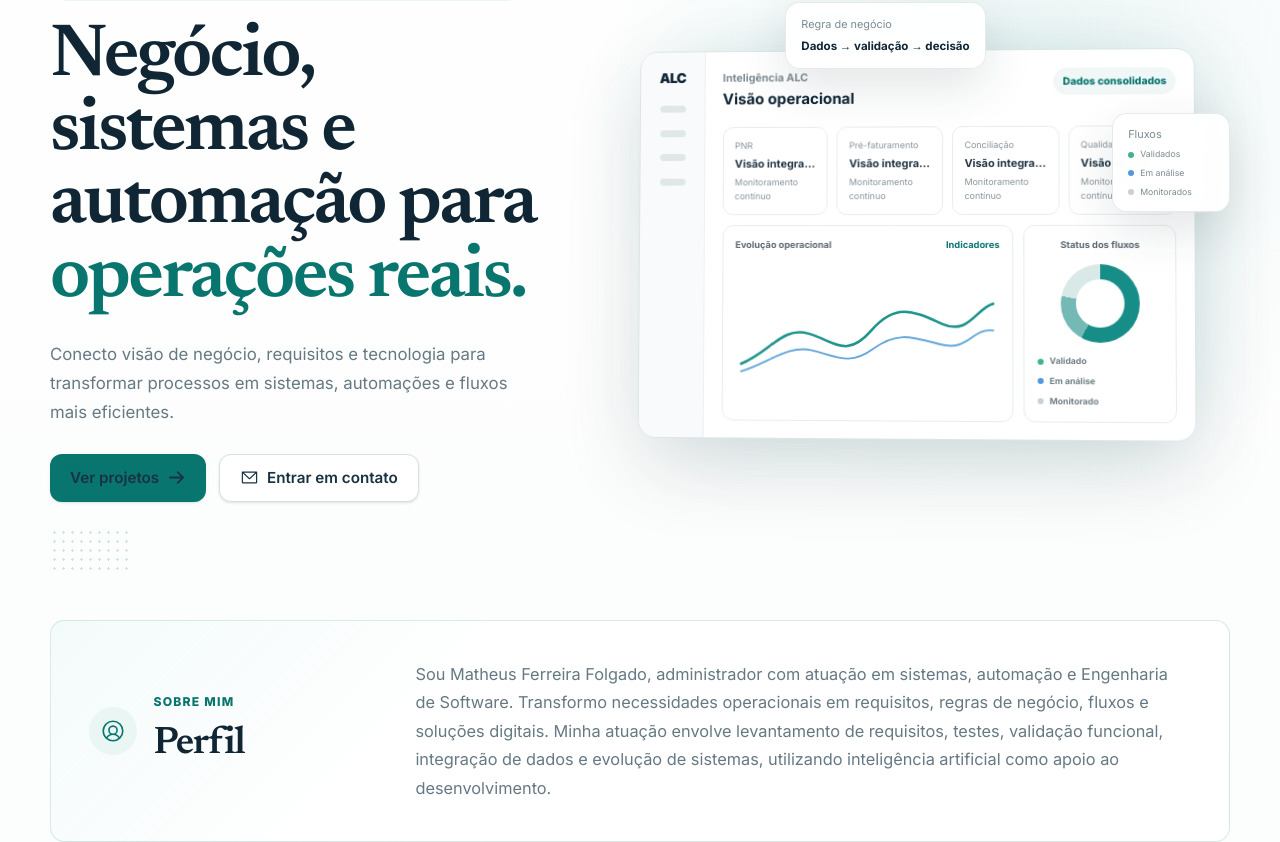
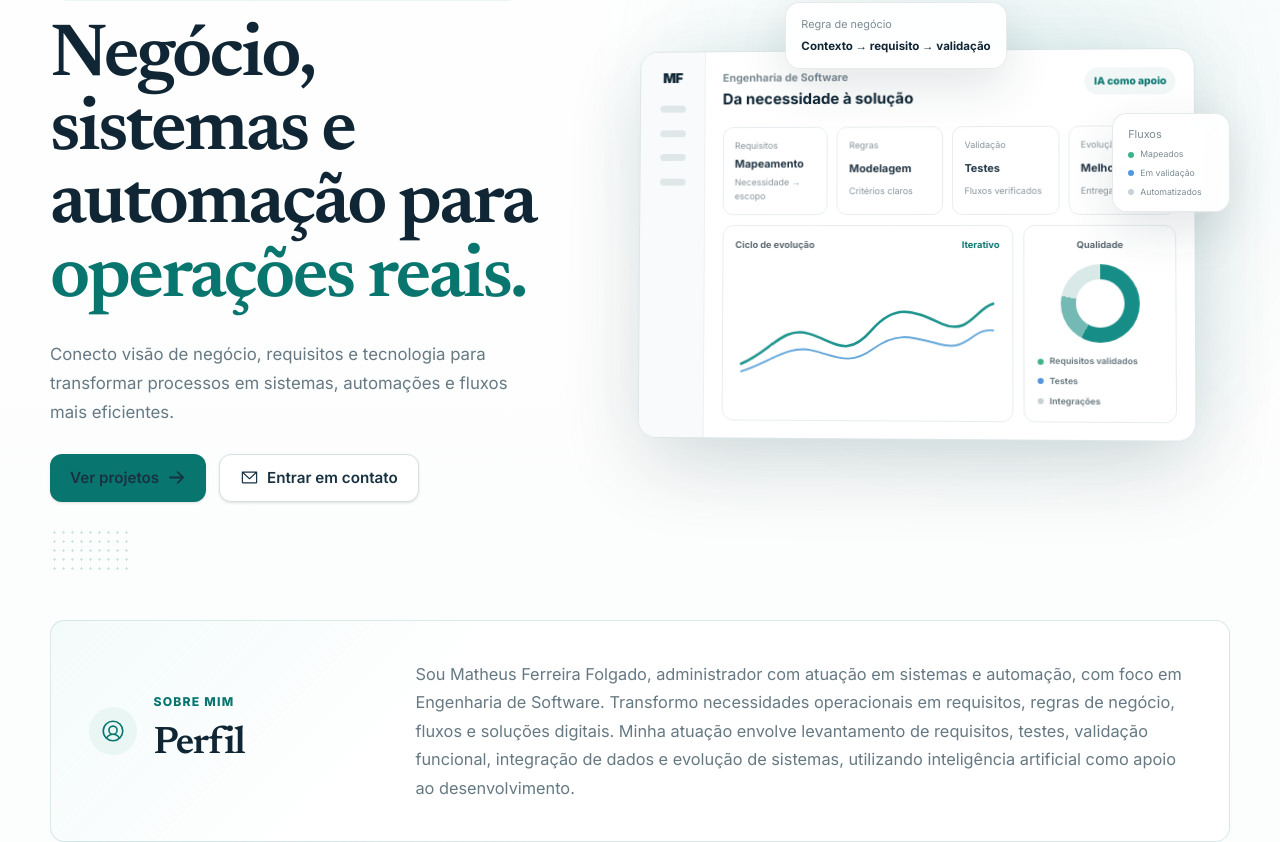
Before and after one commit to ofmrmatte/ofmrmatte, a Next.js app: page / in a window 1280 px wide. Shown: the part 225-1067 px from the top of the page. Built offline with nearby package versions, Linux system fonts and the light colour scheme.

Commit message:
Refine portfolio content, hero and project presentation

```diff
--- a/app/page.tsx
+++ b/app/page.tsx
@@ -30,7 +30,8 @@ const projectCards = [
       "Centraliza PNR, pré-faturamento, risco, conciliação, qualidade e gestão operacional em uma única visão, reduzindo dispersão de dados e apoiando decisões mais rápidas.",
     href: "https://github.com/ofmrmatte/Inteligencia_ALC",
     action: "Ver projeto",
-    visual: "intelligence"
+    visual: "intelligence",
+    stack: ["Next.js", "React", "TypeScript", "Supabase", "PostgreSQL"]
   },
   {
     name: "Novo site da ALC",
@@ -39,7 +40,8 @@ const projectCards = [
       "Reconstrução do site institucional da transportadora com foco em clareza comercial, credibilidade, responsividade e uma apresentação mais forte da operação e da marca.",
     href: "https://alc-pereira-filho-preview.vercel.app",
     action: "Acessar site",
-    visual: "alc-site"
+    visual: "alc-site",
+    stack: ["HTML", "CSS", "JavaScript", "Vercel"]
   },
   {
     name: "MLDDS",
@@ -48,7 +50,8 @@ const projectCards = [
       "Aplicação desktop para apoiar roteirização e execução de processos logísticos com regras de negócio, validações, rastreabilidade e segurança operacional.",
     href: "https://github.com/ofmrmatte/MLDDS-Releases",
     action: "Ver releases",
-    visual: "mldds"
+    visual: "mldds",
+    stack: ["C#", ".NET 8", "WPF", "Automação"]
   }
 ] as const;
 
@@ -123,6 +126,66 @@ function IntelligencePreview() {
               <span><i className="status-dot status-dot-success" /> Validado</span>
               <span><i className="status-dot status-dot-progress" /> Em análise</span>
               <span><i className="status-dot status-dot-neutral" /> Monitorado</span>
+            </div>
+          </div>
+        </div>
+      </div>
+    </div>
+  );
+}
+
+function PortfolioPreview() {
+  const stages = [
+    ["Requisitos", "Mapeamento", "Necessidade → escopo"],
+    ["Regras", "Modelagem", "Critérios claros"],
+    ["Validação", "Testes", "Fluxos verificados"],
+    ["Evolução", "Melhoria", "Entrega contínua"]
+  ] as const;
+
+  return (
+    <div className="product-preview intelligence-preview portfolio-preview" aria-label="Representação visual de um fluxo de Engenharia de Software">
+      <div className="preview-sidebar" aria-hidden="true">
+        <span className="sidebar-logo">MF</span>
+        <span />
+        <span />
+        <span />
+        <span />
+      </div>
+      <div className="preview-main">
+        <div className="preview-topline">
+          <div>
+            <span className="preview-kicker">Engenharia de Software</span>
+            <strong>Da necessidade à solução</strong>
+          </div>
+          <span className="preview-pill">IA como apoio</span>
+        </div>
+        <div className="metric-grid">
+          {stages.map(([label, value, detail]) => (
+            <div className="metric-card" key={label}>
+              <span>{label}</span>
+              <strong>{value}</strong>
+              <small>{detail}</small>
+            </div>
+          ))}
+        </div>
+        <div className="preview-charts">
+          <div className="line-chart-card">
+            <div className="chart-heading">
+              <span>Ciclo de evolução</span>
+              <span className="chart-legend">Iterativo</span>
+            </div>
+            <svg viewBox="0 0 420 150" role="img" aria-label="Gráfico ilustrativo de evolução de uma solução">
+              <path d="M10 126 C 58 106, 76 66, 118 78 S 178 118, 218 72 S 288 44, 330 62 S 382 38, 410 30" />
+              <path className="secondary-line" d="M10 138 C 52 126, 84 96, 122 104 S 182 130, 220 102 S 280 82, 326 94 S 376 68, 410 72" />
+            </svg>
+          </div>
+          <div className="status-card">
+            <span>Qualidade</span>
+            <div className="donut" aria-hidden="true" />
+            <div className="status-list">
+              <span><i className="status-dot status-dot-success" /> Requisitos validados</span>
+              <span><i className="status-dot status-dot-progress" /> Testes</span>
+              <span><i className="status-dot status-dot-neutral" /> Integrações</span>
             </div>
           </div>
         </div>
@@ -254,16 +317,16 @@ export default function Page() {
 
           <div className="hero-visual" data-hero-visual>
             <div className="hero-visual-glow" aria-hidden="true" />
-            <IntelligencePreview />
+            <PortfolioPreview />
             <div className="floating-panel floating-panel-top">
               <span>Regra de negócio</span>
-              <strong>Dados → validação → decisão</strong>
+              <strong>Contexto → requisito → validação</strong>
             </div>
             <div className="floating-panel floating-panel-side">
               <span>Fluxos</span>
-              <small><i className="status-dot status-dot-success" /> Validados</small>
-              <small><i className="status-dot status-dot-progress" /> Em análise</small>
-              <small><i className="status-dot status-dot-neutral" /> Monitorados</small>
+              <small><i className="status-dot status-dot-success" /> Mapeados</small>
+              <small><i className="status-dot status-dot-progress" /> Em validação</small>
+              <small><i className="status-dot status-dot-neutral" /> Automatizados</small>
             </div>
           </div>
         </div>
@@ -281,7 +344,7 @@ export default function Page() {
                 </div>
               </div>
               <p>
-                Sou Matheus Ferreira Folgado, administrador com atuação em sistemas, automação e Engenharia de Software.
+                Sou Matheus Ferreira Folgado, administrador com atuação em sistemas e automação, com foco em Engenharia de Software.
                 Transformo necessidades operacionais em requisitos, regras de negócio, fluxos e soluções digitais.
                 Minha atuação envolve levantamento de requisitos, testes, validação funcional, integração de dados e
                 evolução de sistemas, utilizando inteligência artificial como apoio ao desenvolvimento.
@@ -319,6 +382,9 @@ export default function Page() {
                     </a>
                   </div>
                   <p>{project.description}</p>
+                  <div className="project-stack" aria-label={`Tecnologias do projeto ${project.name}`}>
+                    {project.stack.map((item) => <span key={item}>{item}</span>)}
+                  </div>
                   <a className="project-link" href={project.href} target="_blank" rel="noreferrer">
                     {project.action}
                     <ArrowRight size={16} weight="bold" />
@@ -393,7 +459,7 @@ export default function Page() {
               <BrandMark />
               <span>Matheus Ferreira Folgado</span>
             </div>
-            <p>Transformo processos em soluções e dados em resultados.</p>
+            <p>Conecto negócio, requisitos e tecnologia para transformar processos em soluções.</p>
           </div>
 
           <nav className="footer-links" aria-label="Contato e redes">
@@ -419,7 +485,7 @@ export default function Page() {
 
           <div className="footer-bottom">
             <span>© 2026 Matheus Ferreira Folgado.</span>
-            <span>Administração · Sistemas · Automação com IA · Engenharia de Software</span>
+            <span>Administrador · Sistemas e Automação com IA · Requisitos, Processos e Engenharia de Software</span>
           </div>
         </div>
       </footer>
```
